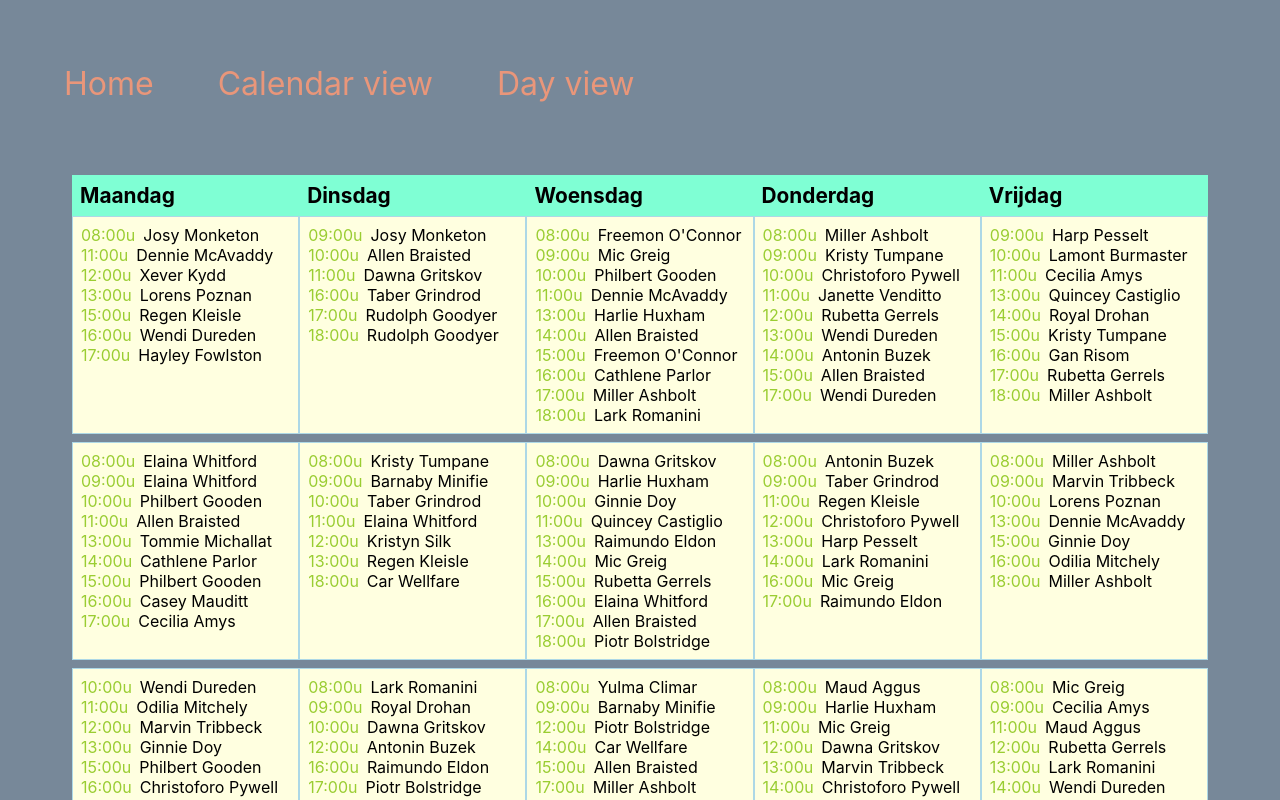
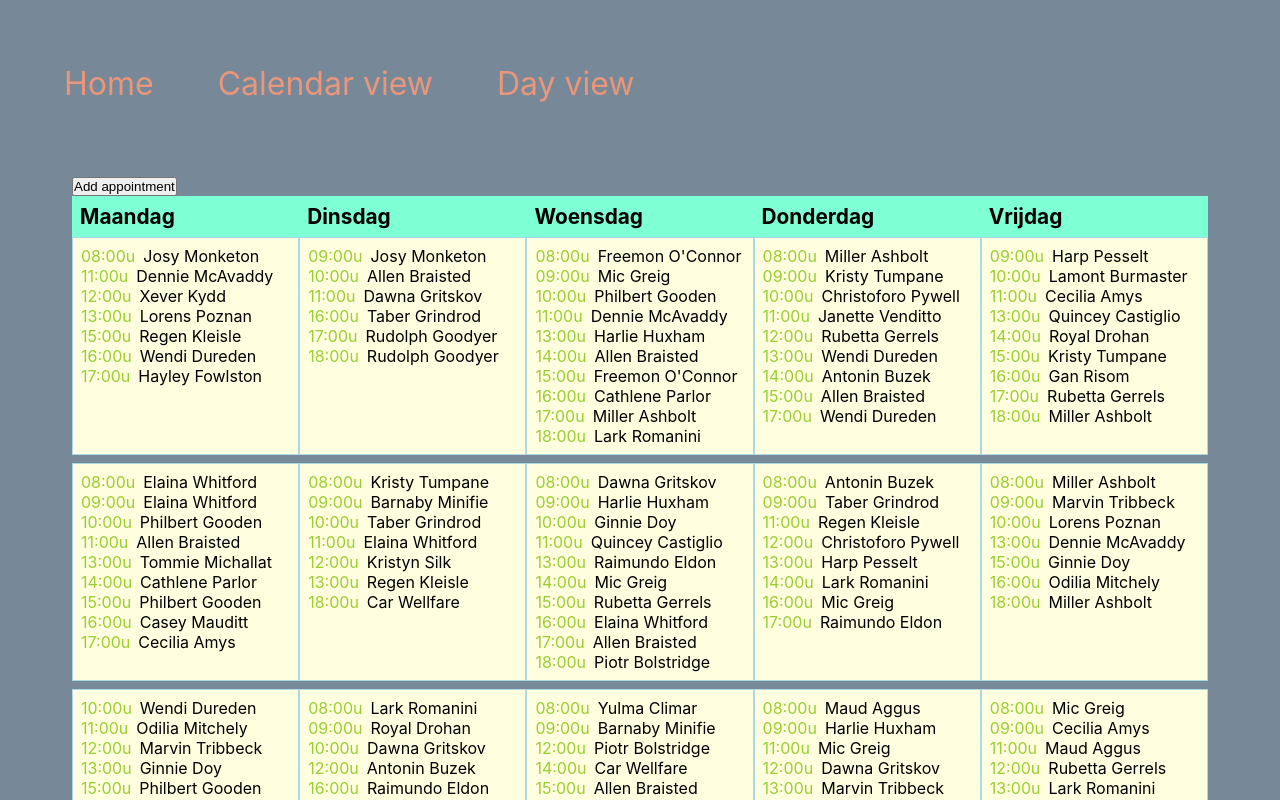
Before and after one commit to JEBesteman/tandarts, a React (Create React App) app: page /calendar in a window 1280 px wide. Shown: the top 800 px of the page. Built offline with nearby package versions, Linux system fonts and the light colour scheme.

Commit message:
addApointment werkend met checks

```diff
--- a/src/App.js
+++ b/src/App.js
@@ -6,7 +6,7 @@ import Home from "./Home";
 import Calendar from "./Calendar";
 import Day from "./Day";
 
-const App = ({appointments, addPatient, addDentist}) => (
+const App = ({appointments, addPatient, addDentist, addAppointment}) => (
   <Router>
     <div>
       <nav>
@@ -25,7 +25,7 @@ const App = ({appointments, addPatient, addDentist}) => (
       <main>
         <Switch>
           <Route path="/calendar">
-            <Calendar appointments={appointments} />
+            <Calendar appointments={appointments} addAppointment={addAppointment}/>
           </Route>
           <Route path="/day">
             <Day appointments={appointments.filter(app => app.day === 1)} />
--- a/src/AppointmentInDay.js
+++ b/src/AppointmentInDay.js
@@ -2,7 +2,7 @@ import React from "react";
 
 const format_time = time => (time < 10 ? `0${time}:00u` : `${time}:00u`);
 
-export default ({ time, patient, dentist, assistent }) => (
+export default ({ time, patient, dentist, assistent, removeAppointment }) => (
   <li className="appointment">
     <div className="time">{format_time(time)}</div>
     <div className="patient">Patiënt: {patient.firstname} {patient.lastname}</div>
--- a/src/Calendar.js
+++ b/src/Calendar.js
@@ -18,7 +18,7 @@ const divideByDay = (appointments) => {
   return appointmentsByDay;
 };
 
-export default ({ appointments }) => {
+export default ({ appointments, addAppointment }) => {
   const appointmentsByDay = divideByDay(appointments);
 
   const daysInMonthJSX = Object.values(appointmentsByDay)
@@ -28,6 +28,7 @@ export default ({ appointments }) => {
 
   return (
     <div className="calendarview">
+      <button onClick={addAppointment}>Add appointment</button>
       <div className="header">
         <div>Maandag</div>
         <div>Dinsdag</div>
--- a/src/StateContainer.js
+++ b/src/StateContainer.js
@@ -16,8 +16,8 @@ class StateContainer extends Component {
       dentists,
       appointments,
     };
-    console.log(this.state.dentists)
-    console.log(this.state.patients)
+    // console.log("alle afspraken in state:", this.state.appointments)
+    // console.log("alle patients in state:", this.state.patients)
   }
 
   addPatient = () => {
@@ -36,11 +36,10 @@ class StateContainer extends Component {
       email: email,
       sick: false,
     };
-    console.log("new", newPatient);
     const newListPatients = [...this.state.patients, newPatient];
     this.setState({ patients: newListPatients });
-    console.log(newListPatients);
   };
+
   addDentist = () => {
     const firstname = "Toos";
     const lastname = "Trekker";
@@ -55,10 +54,65 @@ class StateContainer extends Component {
       email: email,
       sick: false,
     };
-    console.log("new", newDentist);
     const newListDentist = [...this.state.dentists, newDentist];
     this.setState({ dentists: newListDentist });
-    console.log(newListDentist);
+  };
+
+  //moet nog controle of dentist en/of assistent vrij is, en tijd/dag niet al voorkomt....
+  addAppointment = () => {
+    const dentist = [...this.state.dentists].find(
+      (dentist) => dentist.id === 1
+    );
+    const patient = [...this.state.patients].find(
+      (patient) => patient.id === 15 || patient.id === 12
+    ); //backup als 15 er niet inzit
+
+    const assistent = [...this.state.assistents].find(
+      (assistent) => assistent.id === 2
+    ); //id=3 no assistent
+
+    const day = 1;
+    const time = 13;
+
+    const newAppointment = {
+      id: uuidv4(),
+      day,
+      time,
+      patient,
+      dentist,
+      assistent,
+    };
+    const checkDayTime = [...this.state.appointments].find(
+      (appointment) => appointment.day === day && appointment.time === time
+    );
+    console.log(checkDayTime);
+    if (checkDayTime) {
+      alert("kies een andere tijd en dag!");
+    }
+    const findDentist = [...this.state.appointments].find(
+      (appointment) =>
+        appointment.day === day &&
+        appointment.time === time &&
+        appointment.dentist === dentist
+    );
+    console.log(findDentist);
+    const findAssistent = [...this.state.appointments].find((appointment) => {
+      if (dentist !== undefined) {
+        //als er geen dentist is is er ook geen assistent..
+        return (
+          appointment.day === day &&
+          appointment.time === time &&
+          appointment.assistent === assistent
+        );
+      }
+      return false;
+    });
+    if (checkDayTime || findDentist || findAssistent) {
+      alert("sorry, deze afspraak kan je niet maken");
+    } else {
+      const newAppointmentList = [...this.state.appointments, newAppointment];
+      this.setState({ appointments: newAppointmentList });
+    }
   };
 
   render() {
@@ -70,6 +124,7 @@ class StateContainer extends Component {
           assistents={this.state.assistents}
           patients={this.state.patients}
           addPatient={this.addPatient}
+          addAppointment={this.addAppointment}
           addDentist={this.addDentist}
         />
       </div>
```
Also changed, not shown: src/utils.js (+0 -71 lines).
